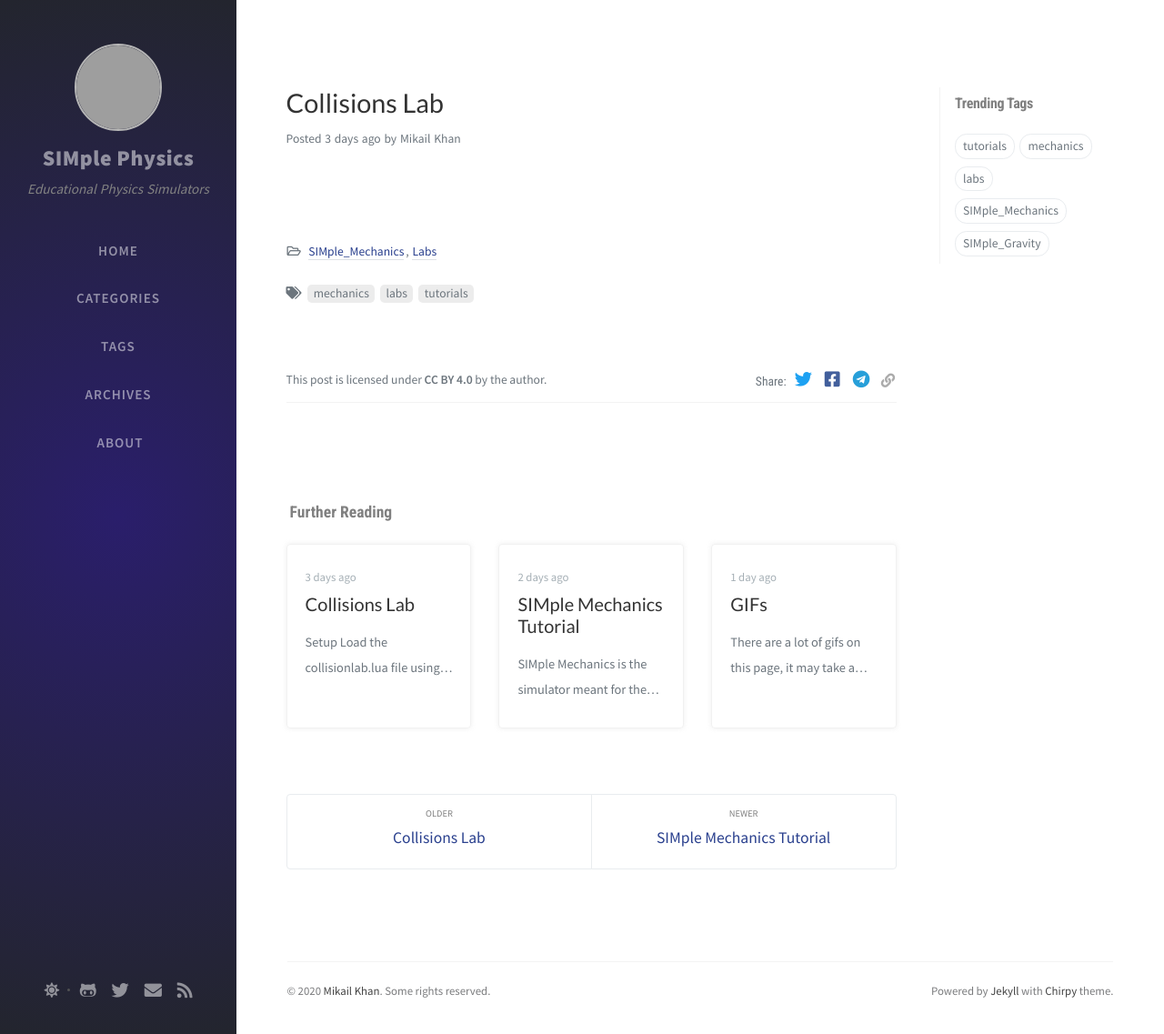
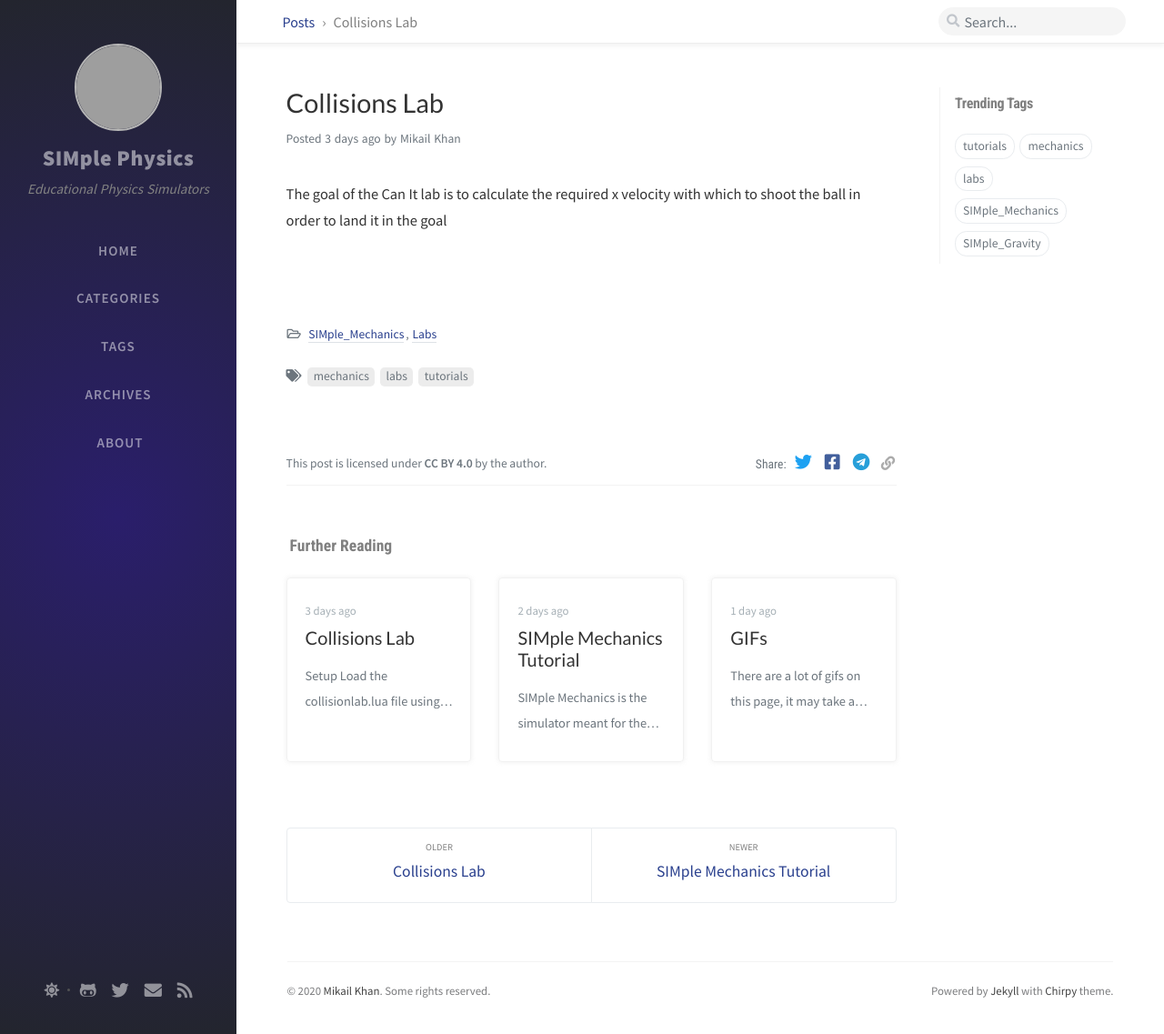
Before and after one commit to mkhan45/SIMple-Physics, a Jekyll site: the page built from _posts/SIMple-Mechanics/2020-08-18-Can-It-Lab.md, in a window 1280 px wide and 1137 px high. Shown: the whole window at 91% size. Built offline with Jekyll 4.4.1, drawn with Linux system fonts in a browser that asks for light colours; nearby versions of some CDN libraries; comment, search, counter and statistics services are not loaded; grey boxes are pictures that could not be loaded.

```diff
--- a/_posts/SIMple-Mechanics/2020-08-18-Can-It-Lab.md
+++ b/_posts/SIMple-Mechanics/2020-08-18-Can-It-Lab.md
@@ -5,3 +5,5 @@
 tags: [mechanics, labs, tutorials]
 math: true
 ---
+
+The goal of the Can It lab is to calculate the required x velocity with which to shoot the ball in order to land it in the goal
```
Also changed, not shown: tabs/about.md (+3 -3 lines), 10 other files.
